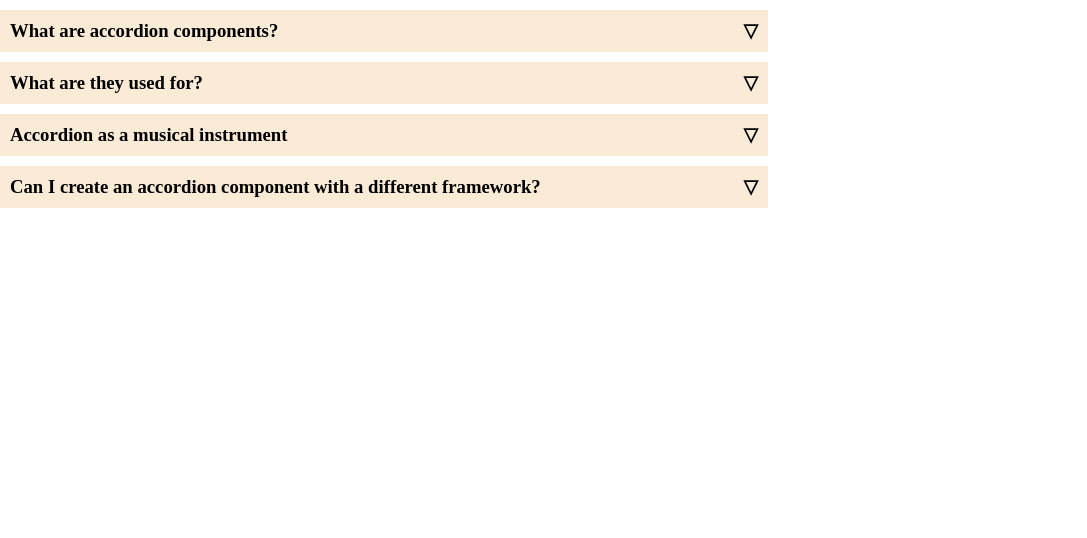
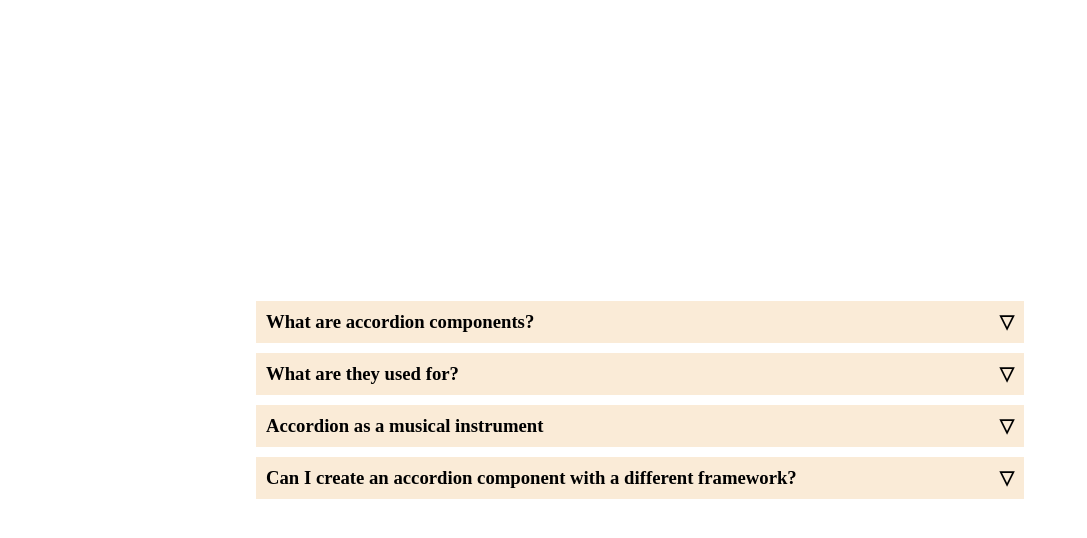
Before and after one commit to exgle-owl/react-learn-projects, a React (Vite) app: page / in a window 1280 px wide. Shown: the top 538 px of the page, without its empty margins (0-1087 px from the left). Built offline with nearby package versions, Linux system fonts and the light colour scheme.

Commit message:
add Container component

```diff
--- a/src/App.jsx
+++ b/src/App.jsx
@@ -1,9 +1,12 @@
 import Accordion from "./components/accordion"
+import Container from "./components/container"
 
 const App = () => {
   return (
     <>
-      <Accordion />
+      <Container>
+        <Accordion />
+      </Container>
     </>
   )
 }
--- /dev/null
+++ b/src/components/container/index.css
@@ -0,0 +1,7 @@
+.container {
+  width: 100vw;
+  height: 100vh;
+  display: flex;
+  align-items: center;
+  justify-content: center;
+}
--- /dev/null
+++ b/src/components/container/index.jsx
@@ -0,0 +1,9 @@
+import './index.css'
+
+const Container = ({ children }) => (
+  <section className="container">
+    {children}
+  </section>
+)
+
+export default Container
```
